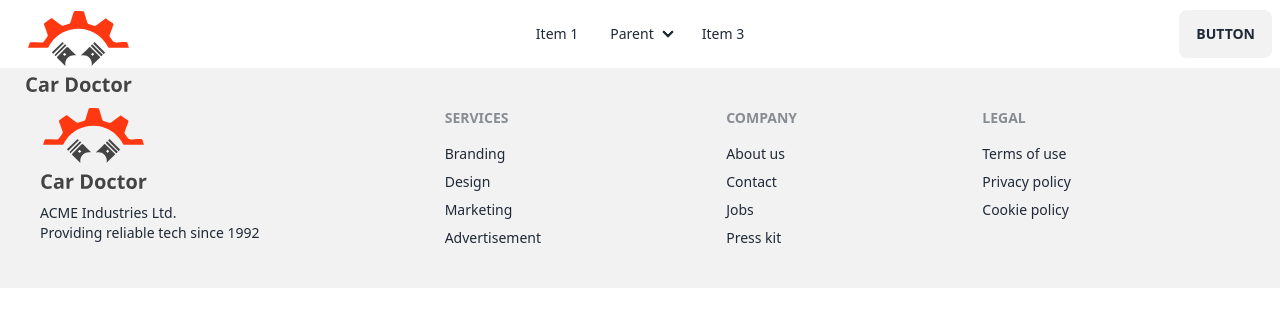
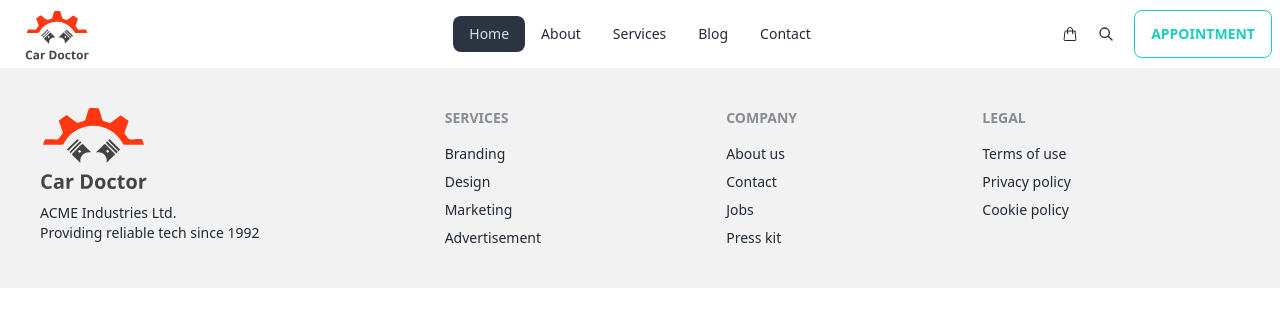
Before and after one commit to MD-Moniruzzaman-Arafat/module-58-car-doctor-project-client, a React (Vite) app: page / in a window 1280 px wide. Shown: the top 326 px of the page. Built offline with nearby package versions, Linux system fonts and the light colour scheme.

Commit message:
customize navbar

```diff
--- a/package.json
+++ b/package.json
@@ -14,6 +14,7 @@
     "match-sorter": "^6.3.1",
     "react": "^18.2.0",
     "react-dom": "^18.2.0",
+    "react-icons": "^4.11.0",
     "react-router-dom": "^6.17.0",
     "sort-by": "^1.2.0"
   },
--- a/src/Components/Navbar/Navbar.jsx
+++ b/src/Components/Navbar/Navbar.jsx
@@ -1,6 +1,18 @@
+import { NavLink } from 'react-router-dom';
 import logo from '../../assets/logo.svg';
+import { HiOutlineShoppingBag } from "react-icons/hi2";
+import { HiOutlineSearch } from "react-icons/hi";
 
 const Navbar = () => {
+
+    const menu = <>
+        <li><NavLink to={"/"}>Home</NavLink></li>
+        <li><NavLink to={"/about"}>About</NavLink></li>
+        <li><NavLink to={"/services"}>Services</NavLink></li>
+        <li><NavLink to={"/blog"}>Blog</NavLink></li>
+        <li><NavLink to={"/contact"}>Contact</NavLink></li>
+    </>
+
     return (
         <div className="navbar bg-base-100">
             <div className="navbar-start">
@@ -9,38 +21,22 @@ const Navbar = () => {
                         <svg xmlns="http://www.w3.org/2000/svg" className="h-5 w-5" fill="none" viewBox="0 0 24 24" stroke="currentColor"><path strokeLinecap="round" strokeLinejoin="round" strokeWidth="2" d="M4 6h16M4 12h8m-8 6h16" /></svg>
                     </label>
                     <ul tabIndex={0} className="menu menu-sm dropdown-content mt-3 z-[1] p-2 shadow bg-base-100 rounded-box w-52">
-                        <li><a>Item 1</a></li>
-                        <li>
-                            <a>Parent</a>
-                            <ul className="p-2">
-                                <li><a>Submenu 1</a></li>
-                                <li><a>Submenu 2</a></li>
-                            </ul>
-                        </li>
-                        <li><a>Item 3</a></li>
+                        {menu}
                     </ul>
                 </div>
                 <a className="btn btn-ghost normal-case text-xl">
-                    <img src={logo} alt="" />
+                    <img src={logo} alt="" className='w-16' />
                 </a>
             </div>
             <div className="navbar-center hidden lg:flex">
                 <ul className="menu menu-horizontal px-1">
-                    <li><a>Item 1</a></li>
-                    <li tabIndex={0}>
-                        <details>
-                            <summary>Parent</summary>
-                            <ul className="p-2">
-                                <li><a>Submenu 1</a></li>
-                                <li><a>Submenu 2</a></li>
-                            </ul>
-                        </details>
-                    </li>
-                    <li><a>Item 3</a></li>
+                    {menu}
                 </ul>
             </div>
             <div className="navbar-end">
-                <a className="btn">Button</a>
+                <button><HiOutlineShoppingBag></HiOutlineShoppingBag></button>
+                <button className='mx-5'><HiOutlineSearch></HiOutlineSearch></button>
+                <button className="btn btn-outline btn-accent">Appointment</button>
             </div>
         </div>
     );
```
Also changed, not shown: 1 other file (tests, documents, lock files or other folders).
